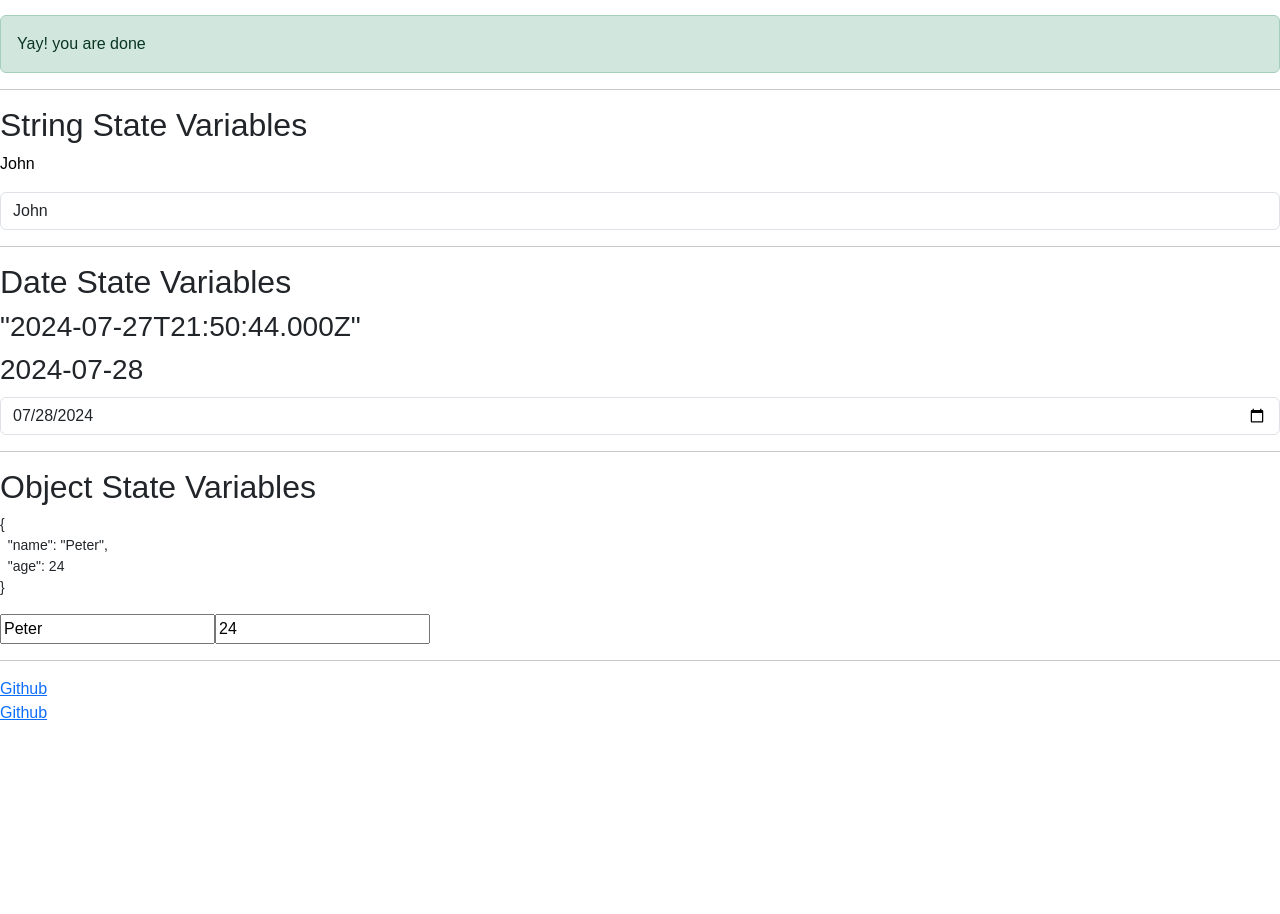
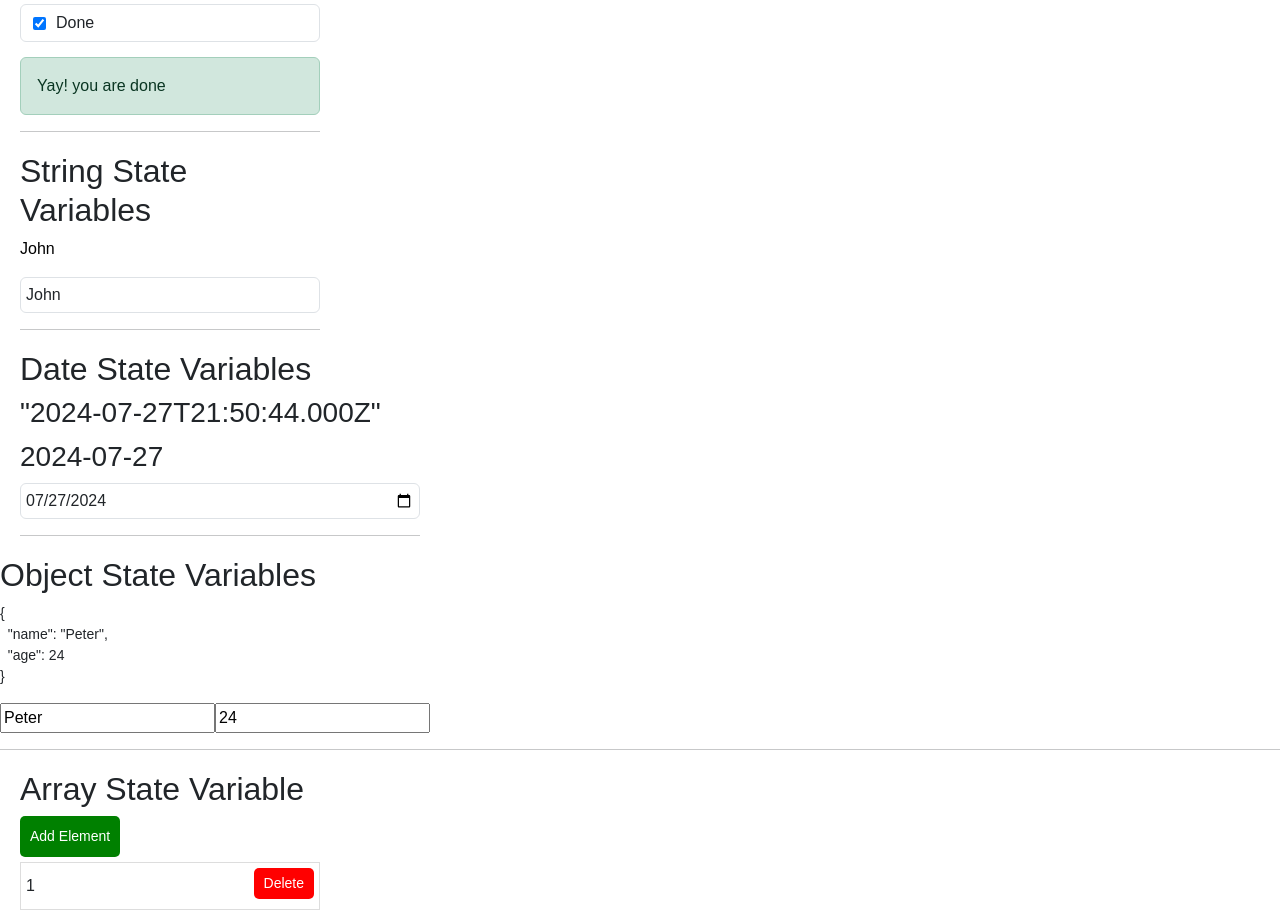
Before and after one commit to thisissophiawang/kanbas-react-web-app, a React (Create React App) app: page /#/Labs/Lab4 in a window 1280 px wide. Shown: the part 1117-2031 px from the top of the page. Before the commit the page ends 1842 px from the top, so only its background shows below. Built offline with nearby package versions, Linux system fonts and the light colour scheme.

Commit message:
adjust width for data state variables,BooleanStateVariables,DateStateVariable.

```diff
--- /dev/null
+++ b/src/Labs/Lab4/ArrayStateVariable.tsx
@@ -0,0 +1,40 @@
+import React, { useState } from "react";
+
+export default function ArrayStateVariable() {
+  const [array, setArray] = useState([1, 2, 3, 4, 5]);
+  const addElement = () => {
+    setArray([...array, Math.floor(Math.random() * 100)]);
+  };
+  const deleteElement = (index: number) => {
+    setArray(array.filter((item, i) => i !== index));
+  };
+  return (
+    <div id="wd-array-state-variables" style={{ margin: '20px', width: '300px' }}>
+      <h2>Array State Variable</h2>
+      <button
+        onClick={addElement}
+        style={{ backgroundColor: 'green', color: 'white', margin: '5px 0', padding: '10px', border: 'none', cursor: 'pointer' }}
+      >
+        Add Element
+      </button>
+      <ul style={{ listStyleType: 'none', padding: 0 }}>
+        {array.map((item, index) => (
+          <li
+            key={index}
+            style={{ display: 'flex', justifyContent: 'space-between', alignItems: 'center', padding: '5px', border: '1px solid #ddd', margin: '5px 0' }}
+          >
+            {item}
+            <button
+              onClick={() => deleteElement(index)}
+              id="wd-delete-element-click"
+              style={{ backgroundColor: 'red', color: 'white', border: 'none', padding: '5px 10px', cursor: 'pointer' }}
+            >
+              Delete
+            </button>
+          </li>
+        ))}
+      </ul>
+      <hr/>
+    </div>
+  );
+}
--- a/src/Labs/Lab4/BooleanStateVariables.tsx
+++ b/src/Labs/Lab4/BooleanStateVariables.tsx
@@ -1,16 +1,24 @@
 import React, { useState } from "react";
+
 export default function BooleanStateVariables() {
   const [done, setDone] = useState(true);
+
   return (
-    <div id="wd-boolean-state-variables">
+    <div id="wd-boolean-state-variables" style={{ margin: '20px', width: '300px' }}>
       <h2>Boolean State Variables</h2>
       <p>{done ? "Done" : "Not done"}</p>
-      <label className="form-control">
-        <input type="checkbox" checked={done}
-               onChange={() => setDone(!done)} /> Done
+      <label className="form-control" style={{ display: 'flex', alignItems: 'center' }}>
+        <input
+          type="checkbox"
+          checked={done}
+          onChange={() => setDone(!done)}
+          style={{ marginRight: '10px' }}
+        />
+        Done
       </label>
-      {done && <div className="alert alert-success">
-               Yay! you are done</div>}
+      {done && <div className="alert alert-success" style={{ marginTop: '10px' }}>
+        Yay! you are done
+      </div>}
       <hr/>
     </div>
   );
--- a/src/Labs/Lab4/DateStateVariable.tsx
+++ b/src/Labs/Lab4/DateStateVariable.tsx
@@ -1,21 +1,25 @@
 import React, { useState } from "react";
+
 export default function DateStateVariable() {
   const [startDate, setStartDate] = useState(new Date());
+
   const dateObjectToHtmlDateString = (date: Date) => {
-    return `${date.getFullYear()}-${date.getMonth() + 1 < 10 ? 0 : ""}${
+    return `${date.getFullYear()}-${date.getMonth() + 1 < 10 ? "0" : ""}${
       date.getMonth() + 1
-    }-${date.getDate() + 1 < 10 ? 0 : ""}${date.getDate() + 1}`;
+    }-${date.getDate() < 10 ? "0" : ""}${date.getDate()}`;
   };
+
   return (
-    <div id="wd-date-state-variables">
+    <div id="wd-date-state-variables" style={{ margin: '20px', width: '400px' }}>
       <h2>Date State Variables</h2>
-      <h3>{JSON.stringify(startDate)}</h3>
+      <h3 style={{ wordWrap: 'break-word' }}>{JSON.stringify(startDate)}</h3>
       <h3>{dateObjectToHtmlDateString(startDate)}</h3>
       <input
         className="form-control"
         type="date"
         value={dateObjectToHtmlDateString(startDate)}
         onChange={(e) => setStartDate(new Date(e.target.value))}
+        style={{ width: '100%', padding: '5px', boxSizing: 'border-box' }}
       />
       <hr/>
     </div>
--- a/src/Labs/Lab4/StringStateVariables.tsx
+++ b/src/Labs/Lab4/StringStateVariables.tsx
@@ -1,14 +1,18 @@
 import React, { useState } from "react";
+
 export default function StringStateVariables() {
   const [firstName, setFirstName] = useState("John");
+
   return (
-    <div>
+    <div style={{ margin: '20px', width: '300px' }}>
       <h2>String State Variables</h2>
       <p>{firstName}</p>
       <input
         className="form-control"
         value={firstName}
-        onChange={(e) => setFirstName(e.target.value)}/>
+        onChange={(e) => setFirstName(e.target.value)}
+        style={{ width: '100%', padding: '5px', boxSizing: 'border-box' }}
+      />
       <hr/>
     </div>
   );
--- a/src/Labs/Lab4/index.tsx
+++ b/src/Labs/Lab4/index.tsx
@@ -8,6 +8,7 @@ import BooleanStateVariables from "./BooleanStateVariables";
 import StringStateVariables from "./StringStateVariables";
 import DateStateVariable from "./DateStateVariable";
 import ObjectStateVariable from "./ObjectStateVariable";
+import ArrayStateVariable from "./ArrayStateVariable";
 
 
 
@@ -28,6 +29,7 @@ export default function Lab4() {
             <StringStateVariables />
             <DateStateVariable />
             <ObjectStateVariable />
+            <ArrayStateVariable />
         </div>
     );
 }
```
